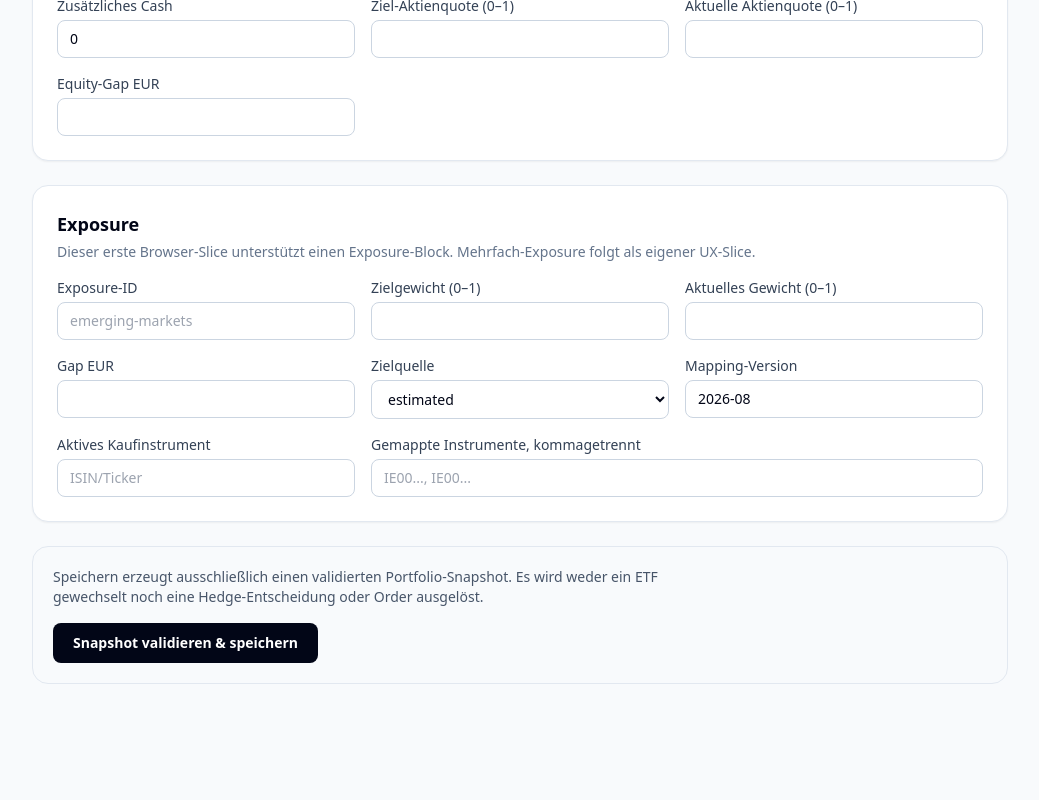
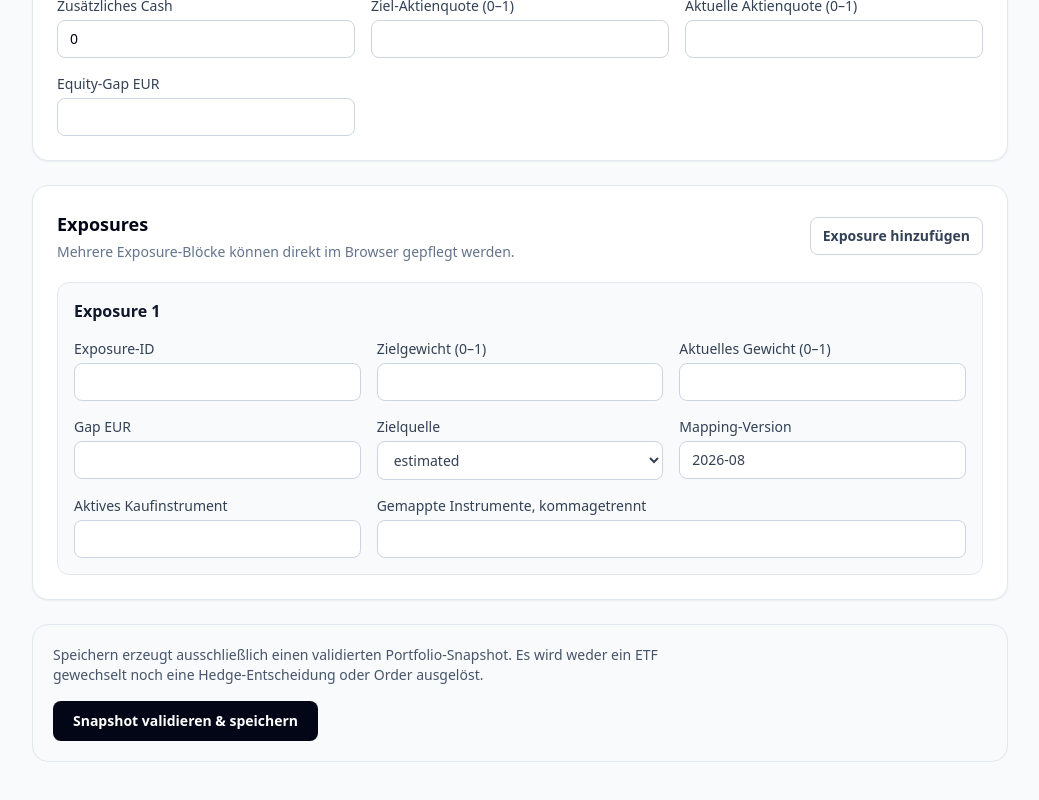
Before and after one commit to GithubLarsKomo/hedge-decision-cockpit, a Next.js app: page /monthly/run/portfolio in a window 1280 px wide. Shown: the part 728-1528 px from the top of the page, without its empty margins (120-1159 px from the left). Before the commit the page ends 1452 px from the top, so only its background shows below. Built offline with nearby package versions, Linux system fonts and the light colour scheme.

Commit message:
Add multi-exposure browser portfolio editor (#196)
* Add multi-exposure portfolio editor

* Support multi-exposure portfolio snapshots

* Bump version for multi-exposure portfolio editor

```diff
--- a/app/monthly/run/portfolio/page.tsx
+++ b/app/monthly/run/portfolio/page.tsx
@@ -4,6 +4,7 @@ import { revalidatePath } from 'next/cache';
 import { ZodError } from 'zod';
 import { importPortfolioSnapshot, PortfolioSnapshotConflictError } from '@/lib/imported-portfolio-snapshot';
 import { computePortfolioSnapshotFingerprint, type PortfolioSnapshotPayload } from '@/lib/portfolio-snapshot';
+import { PortfolioExposureEditor } from './portfolio-exposure-editor';
 
 export const dynamic = 'force-dynamic';
 
@@ -19,15 +20,43 @@ function csv(value: string): string[] {
   return value.split(',').map(item => item.trim()).filter(Boolean);
 }
 
+function parseExposures(formData: FormData): PortfolioSnapshotPayload['exposures'] {
+  const raw = JSON.parse(text(formData, 'exposures_json')) as Array<{
+    exposure_id: string;
+    target_weight: string;
+    current_weight: string;
+    gap_amount: string;
+    target_source: PortfolioSnapshotPayload['exposures'][number]['target_source'];
+    mapping_version: string;
+    active_purchase_instrument: string;
+    mapped_instruments: string;
+  }>;
+
+  if (!Array.isArray(raw) || raw.length === 0) throw new Error('Mindestens ein Exposure ist erforderlich.');
+
+  return raw.map((entry, index) => {
+    const active = entry.active_purchase_instrument.trim();
+    const mapped = csv(entry.mapped_instruments);
+    if (active && !mapped.includes(active)) mapped.unshift(active);
+    if (!entry.exposure_id.trim()) throw new Error(`Exposure ${index + 1}: Exposure-ID fehlt.`);
+    return {
+      exposure_id: entry.exposure_id.trim(),
+      target_weight: Number(entry.target_weight),
+      current_weight: Number(entry.current_weight),
+      gap_amount: Number(entry.gap_amount),
+      target_source: entry.target_source,
+      ...(active ? { active_purchase_instrument: active } : {}),
+      mapped_instruments: mapped,
+      mapping_version: entry.mapping_version.trim()
+    };
+  });
+}
+
 async function savePortfolioSnapshot(formData: FormData) {
   'use server';
 
-  const activePurchaseInstrument = text(formData, 'active_purchase_instrument');
-  const mappedInstruments = csv(text(formData, 'mapped_instruments'));
-  if (activePurchaseInstrument && !mappedInstruments.includes(activePurchaseInstrument)) {
-    mappedInstruments.unshift(activePurchaseInstrument);
-  }
-
+  let result;
+  try {
     const monthlyContribution = numberValue(formData, 'monthly_contribution');
     const payload: PortfolioSnapshotPayload = {
       schema_version: 'portfolio-snapshot/1.0',
@@ -51,16 +80,7 @@ async function savePortfolioSnapshot(formData: FormData) {
         current_equity_weight: numberValue(formData, 'current_equity_weight'),
         equity_gap_amount: numberValue(formData, 'equity_gap_amount')
       },
-    exposures: [{
-      exposure_id: text(formData, 'exposure_id'),
-      target_weight: numberValue(formData, 'exposure_target_weight'),
-      current_weight: numberValue(formData, 'exposure_current_weight'),
-      gap_amount: numberValue(formData, 'exposure_gap_amount'),
-      target_source: text(formData, 'target_source') as PortfolioSnapshotPayload['exposures'][number]['target_source'],
-      ...(activePurchaseInstrument ? { active_purchase_instrument: activePurchaseInstrument } : {}),
-      mapped_instruments: mappedInstruments,
-      mapping_version: text(formData, 'mapping_version')
-    }],
+      exposures: parseExposures(formData),
       purchase_scenarios: monthlyContribution > 0 ? [{
         scenario_id: 'monthly-contribution-only',
         contribution_amount: monthlyContribution,
@@ -69,19 +89,13 @@ async function savePortfolioSnapshot(formData: FormData) {
       source_fingerprints: csv(text(formData, 'source_fingerprints'))
     };
 
-  let result;
-  try {
     const input_fingerprint = computePortfolioSnapshotFingerprint(payload);
     result = await importPortfolioSnapshot({ ...payload, input_fingerprint });
   } catch (error) {
     let message = 'Unbekannter Fehler';
-    if (error instanceof PortfolioSnapshotConflictError) {
-      message = error.message;
-    } else if (error instanceof ZodError) {
-      message = error.issues.map(issue => `${issue.path.join('.')}: ${issue.message}`).join('; ');
-    } else if (error instanceof Error) {
-      message = error.message;
-    }
+    if (error instanceof PortfolioSnapshotConflictError) message = error.message;
+    else if (error instanceof ZodError) message = error.issues.map(issue => `${issue.path.join('.')}: ${issue.message}`).join('; ');
+    else if (error instanceof Error) message = error.message;
     redirect(`/monthly/run/portfolio?error=${encodeURIComponent(message)}`);
   }
 
@@ -94,7 +108,6 @@ export default async function PortfolioInputPage({ searchParams }: { searchParam
   const { error } = await searchParams;
   const today = new Date().toISOString().slice(0, 10);
   const month = today.slice(0, 7);
-
   const inputClass = 'mt-1 w-full rounded-lg border border-slate-300 bg-white px-3 py-2 text-sm text-slate-950';
   const labelClass = 'text-sm font-medium text-slate-700';
 
@@ -104,15 +117,10 @@ export default async function PortfolioInputPage({ searchParams }: { searchParam
         <Link href="/monthly/run" className="text-sm font-medium text-slate-600 underline underline-offset-4">← Zum geführten Monatslauf</Link>
         <p className="text-sm font-semibold uppercase tracking-[0.2em] text-slate-500">Portfolio · Schritt 1</p>
         <h1 className="text-3xl font-semibold text-slate-950">Portfolio-Snapshot erfassen</h1>
-        <p className="max-w-3xl text-slate-600">Strukturierte Browser-Eingabe statt JSON. Beim Speichern werden der bestehende Snapshot-Vertrag, die kanonische SHA-256-Berechnung und der idempotente Import-Service verwendet.</p>
+        <p className="max-w-3xl text-slate-600">Strukturierte Browser-Eingabe für den vollständigen Multi-Exposure-Snapshot. Validierung, Fingerprinting und Persistenz bleiben im bestehenden kanonischen Snapshot-Pfad.</p>
       </header>
 
-      {error && (
-        <section className="rounded-xl border border-red-200 bg-red-50 p-4 text-sm text-red-800">
-          <strong>Snapshot konnte nicht gespeichert werden.</strong>
-          <p className="mt-1">{error}</p>
-        </section>
-      )}
+      {error && <section className="rounded-xl border border-red-200 bg-red-50 p-4 text-sm text-red-800"><strong>Snapshot konnte nicht gespeichert werden.</strong><p className="mt-1">{error}</p></section>}
 
       <form action={savePortfolioSnapshot} className="space-y-6">
         <section className="rounded-2xl border border-slate-200 bg-white p-6 shadow-sm">
@@ -143,22 +151,7 @@ export default async function PortfolioInputPage({ searchParams }: { searchParam
           </div>
         </section>
 
-        <section className="rounded-2xl border border-slate-200 bg-white p-6 shadow-sm">
-          <div>
-            <h2 className="text-lg font-semibold text-slate-950">Exposure</h2>
-            <p className="mt-1 text-sm text-slate-500">Dieser erste Browser-Slice unterstützt einen Exposure-Block. Mehrfach-Exposure folgt als eigener UX-Slice.</p>
-          </div>
-          <div className="mt-4 grid gap-4 md:grid-cols-3">
-            <label className={labelClass}>Exposure-ID<input required name="exposure_id" placeholder="emerging-markets" className={inputClass} /></label>
-            <label className={labelClass}>Zielgewicht (0–1)<input required min="0" max="1" step="0.001" type="number" name="exposure_target_weight" className={inputClass} /></label>
-            <label className={labelClass}>Aktuelles Gewicht (0–1)<input required min="0" max="1" step="0.001" type="number" name="exposure_current_weight" className={inputClass} /></label>
-            <label className={labelClass}>Gap EUR<input required step="0.01" type="number" name="exposure_gap_amount" className={inputClass} /></label>
-            <label className={labelClass}>Zielquelle<select name="target_source" defaultValue="estimated" className={inputClass}><option value="observed">observed</option><option value="estimated">estimated</option><option value="manual">manual</option></select></label>
-            <label className={labelClass}>Mapping-Version<input required name="mapping_version" defaultValue={month} className={inputClass} /></label>
-            <label className={labelClass}>Aktives Kaufinstrument<input name="active_purchase_instrument" placeholder="ISIN/Ticker" className={inputClass} /></label>
-            <label className={`${labelClass} md:col-span-2`}>Gemappte Instrumente, kommagetrennt<input required name="mapped_instruments" placeholder="IE00..., IE00..." className={inputClass} /></label>
-          </div>
-        </section>
+        <PortfolioExposureEditor defaultMappingVersion={month} />
 
         <section className="flex flex-wrap items-center justify-between gap-4 rounded-2xl border border-slate-200 bg-slate-50 p-5">
           <p className="max-w-2xl text-sm text-slate-600">Speichern erzeugt ausschließlich einen validierten Portfolio-Snapshot. Es wird weder ein ETF gewechselt noch eine Hedge-Entscheidung oder Order ausgelöst.</p>
--- /dev/null
+++ b/app/monthly/run/portfolio/portfolio-exposure-editor.tsx
@@ -0,0 +1,68 @@
+'use client';
+
+import { useMemo, useState } from 'react';
+
+type ExposureDraft = {
+  exposure_id: string;
+  target_weight: string;
+  current_weight: string;
+  gap_amount: string;
+  target_source: 'observed' | 'estimated' | 'manual';
+  mapping_version: string;
+  active_purchase_instrument: string;
+  mapped_instruments: string;
+};
+
+const emptyExposure = (mappingVersion: string): ExposureDraft => ({
+  exposure_id: '',
+  target_weight: '',
+  current_weight: '',
+  gap_amount: '',
+  target_source: 'estimated',
+  mapping_version: mappingVersion,
+  active_purchase_instrument: '',
+  mapped_instruments: ''
+});
+
+export function PortfolioExposureEditor({ defaultMappingVersion }: { defaultMappingVersion: string }) {
+  const [exposures, setExposures] = useState<ExposureDraft[]>([emptyExposure(defaultMappingVersion)]);
+  const serialized = useMemo(() => JSON.stringify(exposures), [exposures]);
+
+  function update(index: number, patch: Partial<ExposureDraft>) {
+    setExposures(current => current.map((item, i) => i === index ? { ...item, ...patch } : item));
+  }
+
+  return (
+    <section className="rounded-2xl border border-slate-200 bg-white p-6 shadow-sm">
+      <input type="hidden" name="exposures_json" value={serialized} />
+      <div className="flex flex-wrap items-center justify-between gap-3">
+        <div>
+          <h2 className="text-lg font-semibold text-slate-950">Exposures</h2>
+          <p className="mt-1 text-sm text-slate-500">Mehrere Exposure-Blöcke können direkt im Browser gepflegt werden.</p>
+        </div>
+        <button type="button" onClick={() => setExposures(current => [...current, emptyExposure(defaultMappingVersion)])} className="rounded-lg border border-slate-300 px-3 py-2 text-sm font-semibold text-slate-700">Exposure hinzufügen</button>
+      </div>
+
+      <div className="mt-5 space-y-5">
+        {exposures.map((exposure, index) => (
+          <div key={index} className="rounded-xl border border-slate-200 bg-slate-50 p-4">
+            <div className="flex items-center justify-between gap-3">
+              <h3 className="font-semibold text-slate-900">Exposure {index + 1}</h3>
+              {exposures.length > 1 && <button type="button" onClick={() => setExposures(current => current.filter((_, i) => i !== index))} className="text-sm font-medium text-red-700">Entfernen</button>}
+            </div>
+            <div className="mt-4 grid gap-4 md:grid-cols-3">
+              <label className="text-sm font-medium text-slate-700">Exposure-ID<input required value={exposure.exposure_id} onChange={e => update(index, { exposure_id: e.target.value })} className="mt-1 w-full rounded-lg border border-slate-300 bg-white px-3 py-2 text-sm" /></label>
+              <label className="text-sm font-medium text-slate-700">Zielgewicht (0–1)<input required min="0" max="1" step="0.001" type="number" value={exposure.target_weight} onChange={e => update(index, { target_weight: e.target.value })} className="mt-1 w-full rounded-lg border border-slate-300 bg-white px-3 py-2 text-sm" /></label>
+              <label className="text-sm font-medium text-slate-700">Aktuelles Gewicht (0–1)<input required min="0" max="1" step="0.001" type="number" value={exposure.current_weight} onChange={e => update(index, { current_weight: e.target.value })} className="mt-1 w-full rounded-lg border border-slate-300 bg-white px-3 py-2 text-sm" /></label>
+              <label className="text-sm font-medium text-slate-700">Gap EUR<input required step="0.01" type="number" value={exposure.gap_amount} onChange={e => update(index, { gap_amount: e.target.value })} className="mt-1 w-full rounded-lg border border-slate-300 bg-white px-3 py-2 text-sm" /></label>
+              <label className="text-sm font-medium text-slate-700">Zielquelle<select value={exposure.target_source} onChange={e => update(index, { target_source: e.target.value as ExposureDraft['target_source'] })} className="mt-1 w-full rounded-lg border border-slate-300 bg-white px-3 py-2 text-sm"><option value="observed">observed</option><option value="estimated">estimated</option><option value="manual">manual</option></select></label>
+              <label className="text-sm font-medium text-slate-700">Mapping-Version<input required value={exposure.mapping_version} onChange={e => update(index, { mapping_version: e.target.value })} className="mt-1 w-full rounded-lg border border-slate-300 bg-white px-3 py-2 text-sm" /></label>
+              <label className="text-sm font-medium text-slate-700">Aktives Kaufinstrument<input value={exposure.active_purchase_instrument} onChange={e => update(index, { active_purchase_instrument: e.target.value })} className="mt-1 w-full rounded-lg border border-slate-300 bg-white px-3 py-2 text-sm" /></label>
+              <label className="text-sm font-medium text-slate-700 md:col-span-2">Gemappte Instrumente, kommagetrennt<input required value={exposure.mapped_instruments} onChange={e => update(index, { mapped_instruments: e.target.value })} className="mt-1 w-full rounded-lg border border-slate-300 bg-white px-3 py-2 text-sm" /></label>
+            </div>
+          </div>
+        ))}
+      </div>
+    </section>
+  );
+}
--- a/package.json
+++ b/package.json
@@ -1,6 +1,6 @@
 {
   "name": "hedge-decision-cockpit-nextjs",
-  "version": "1.108.0",
+  "version": "1.109.0",
   "private": true,
   "scripts": {
     "dev": "next dev",
@@ -37,7 +37,7 @@
     "verify:audit-signing-registry-release-bundle": "tsx scripts/verify-execution-audit-signing-key-registry-release-bundle.ts",
     "create:audit-signing-registry-release-bundle-verification-receipt": "tsx scripts/create-execution-audit-signing-key-registry-release-bundle-verification-receipt.ts",
     "sign:audit-signing-registry-release-bundle-verification-receipt": "tsx scripts/sign-execution-audit-signing-key-registry-release-bundle-verification-receipt.ts",
-    "verify:audit-signing-registry-release-bundle-verification-receipt-signature-registry": "tsx scripts/verify-execution-audit-signing-registry-release-bundle-verification-receipt-signature-registry.ts",
+    "verify:audit-signing-registry-release-bundle-verification-receipt-signature-registry": "tsx scripts/verify-execution-audit-signing-key-registry-release-bundle-verification-receipt-signature-registry.ts",
     "approve:audit-signing-registry-release-bundle": "tsx scripts/approve-execution-audit-signing-key-registry-release-bundle.ts",
     "verify:audit-signing-registry-archived-release-approval": "tsx scripts/verify-execution-audit-signing-registry-archived-release-approval.ts",
     "verify:provenance": "node scripts/verify-container-provenance.mjs",
```
Lines whose indentation alone changed are shown as unchanged.
